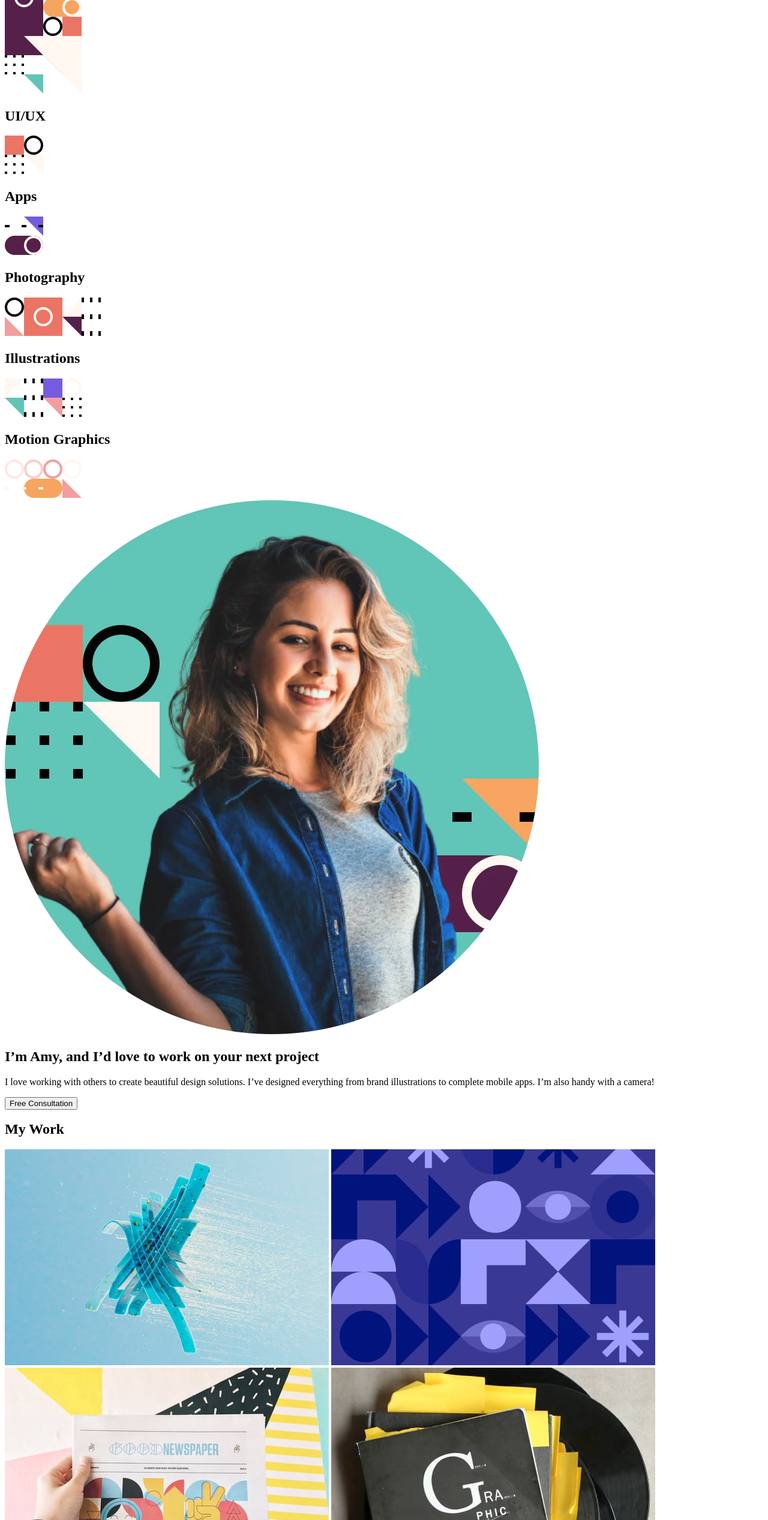
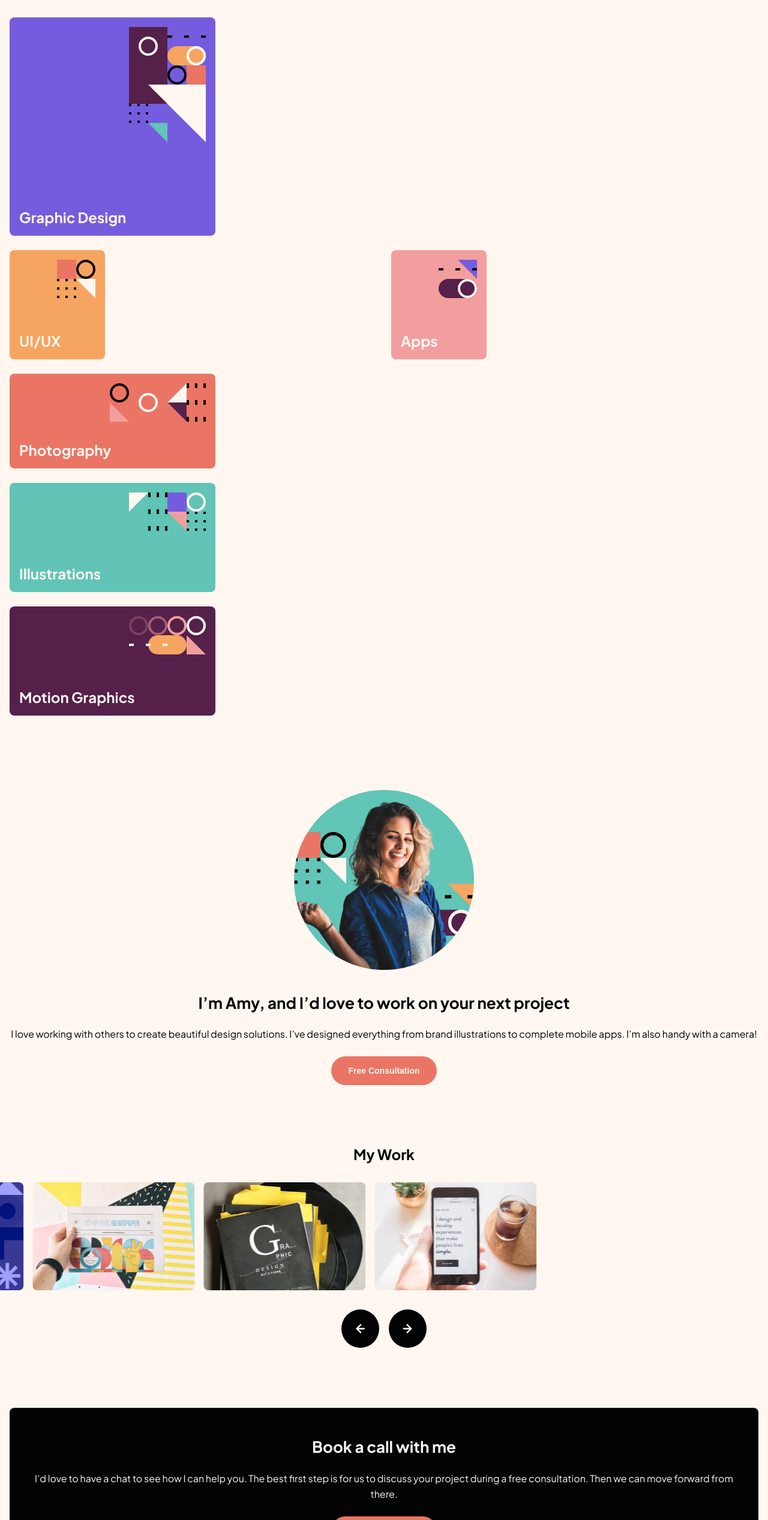
Before and after one commit to JreyIV/frontend-mentor, a plain HTML site: page junior/single-page-design-portfolio/index.html in a window 1280 px wide. Shown: the part 266-2800 px from the top of the page at 60% size. Drawn offline with Linux system fonts and the light colour scheme.

Commit message:
finished mobile view of single page design portfolio challenge
still need to add javascript for works scroller

```diff
--- a/junior/single-page-design-portfolio/index.html
+++ b/junior/single-page-design-portfolio/index.html
@@ -11,6 +11,17 @@
       href="./assets/favicon-32x32.png"
     />
 
+    <!-- css  -->
+    <link rel="stylesheet" href="styles.css" />
+
+    <!-- fonts -->
+    <link rel="preconnect" href="https://fonts.googleapis.com" />
+    <link rel="preconnect" href="https://fonts.gstatic.com" crossorigin />
+    <link
+      href="https://fonts.googleapis.com/css2?family=Plus+Jakarta+Sans:ital,wght@0,200..800;1,200..800&display=swap"
+      rel="stylesheet"
+    />
+
     <title>Frontend Mentor | Single-page design portfolio</title>
   </head>
   <body>
@@ -19,8 +30,12 @@
 
       <!-- nav -->
       <nav>
-        <img src="./assets/logo.svg" alt="logo" />
-        <button class="button black-button">Free Consultation</button>
+        <div>
+          <img src="./assets/logo.svg" alt="logo" />
+        </div>
+        <div>
+          <button class="button black-button">Free Consultation</button>
+        </div>
       </nav>
     </header>
 
@@ -73,13 +88,17 @@
           designed everything from brand illustrations to complete mobile apps.
           I’m also handy with a camera!
         </p>
-        <button class="button orange-button">Free Consultation</button>
+        <div>
+          <button class="button orange-button">Free Consultation</button>
+        </div>
       </div>
     </section>
 
     <!-- work -->
     <section class="work">
-      <h2>My Work</h2>
+      <div class="work-title">
+        <h2>My Work</h2>
+      </div>
       <div class="work-scroller">
         <img src="./assets/image-slide-1.jpg" />
         <img src="./assets/image-slide-2.jpg" />
@@ -106,7 +125,9 @@
           is for us to discuss your project during a free consultation. Then we
           can move forward from there.
         </p>
-        <button class="button orange-button">Free Consultation</button>
+        <div>
+          <button class="button orange-button">Free Consultation</button>
+        </div>
       </div>
     </section>
 
--- /dev/null
+++ b/junior/single-page-design-portfolio/styles.css
@@ -0,0 +1,307 @@
+:root {
+  --ff-primary: "Plus Jakarta Sans", sans-serif;
+
+  --fw-body: 500;
+  --fw-bold: 700;
+
+  --fs-heading-l: 3.5rem;
+  --fs-heading-m: 2.5rem;
+  --fs-heading-s: 2rem;
+  --fs-body: 1.125rem;
+
+  --clr-neutral-200: hsl(28, 100%, 97%);
+  --clr-neutral-400: hsl(30, 5%, 45%);
+  --clr-neutral-600: hsl(0, 0%, 1%);
+
+  --clr-galactic-blue: #755cde;
+  --clr-summer-yellow: #f6a560;
+  --clr-pink: #f39e9e;
+  --clr-light-red: #eb7565;
+  --clr-cyan: #61c4b7;
+  --clr-dark-purple: #552049;
+}
+
+/* css resets */
+
+*,
+*::before,
+*::after {
+  box-sizing: border-box;
+}
+
+img {
+  display: block;
+  max-width: 100%;
+  height: auto;
+}
+
+body {
+  font-family: var(--ff-primary);
+  margin: 0 auto;
+  padding: 0;
+  background-color: #fff7f0;
+  max-width: 1920px;
+}
+
+h1,
+h2 {
+  font-weight: var(--fw-bold);
+}
+
+h1,
+h2,
+h3,
+p,
+span {
+  margin: 0;
+  padding: 0;
+}
+
+button {
+  background: none;
+  border: none;
+  padding: 0;
+  cursor: pointer;
+}
+
+/* homepage button */
+.button-home {
+  position: absolute;
+  top: 1rem;
+  left: 1rem;
+  background-color: white;
+  padding: 0.75rem 1rem;
+  border-radius: 1.5rem;
+  text-decoration: none;
+  color: black;
+  border: 1px solid black;
+  box-shadow: 3px 3px 0 0 rgba(0, 0, 0, 1);
+  z-index: 20;
+}
+
+.button-home:hover {
+  background-color: aliceblue;
+  color: var(--clr-neutral-1000);
+}
+
+/********** nav **********/
+nav,
+footer {
+  display: flex;
+  align-items: center;
+  padding: 1rem;
+  justify-content: space-between;
+}
+
+nav img {
+  width: 48px;
+}
+
+/********* button *********/
+.button {
+  color: var(--clr-neutral-200);
+  font-weight: var(--fw-bold);
+  font-size: 14px;
+  padding: 16px 28px;
+  border: none;
+  border-radius: 1.5rem;
+}
+
+.black-button {
+  background-color: black;
+}
+
+.orange-button {
+  background-color: #eb7565;
+}
+
+/********** Hero **********/
+.hero-text {
+  display: flex;
+  flex-direction: column;
+  text-align: center;
+  align-items: center;
+  padding: 2rem 1rem;
+  gap: 1rem;
+}
+
+.hero-text h1 {
+  font-size: var(--fs-heading-m);
+}
+
+.hero-text p {
+  font-size: var(--fs-body);
+  line-height: 26px;
+  padding: 1rem;
+  max-width: 650px;
+}
+
+/* services grid */
+.services {
+  display: grid;
+  grid-template-areas:
+    "graphic graphic"
+    "uiux apps"
+    "photography photography"
+    "illustrations illustrations"
+    "motion motion";
+  gap: 1.5rem;
+  padding-inline: 1rem;
+  padding-bottom: 124px;
+}
+
+.service-card {
+  position: relative;
+  border-radius: 0.5rem;
+}
+
+.graphic-design {
+  grid-area: graphic;
+  background-color: var(--clr-galactic-blue);
+  width: 343px;
+  height: 364px;
+}
+.ui-ux {
+  grid-area: uiux;
+  background-color: var(--clr-summer-yellow);
+  width: 159px;
+  height: 182px;
+}
+.apps {
+  grid-area: apps;
+  background-color: var(--clr-pink);
+  width: 159px;
+  height: 182px;
+}
+.photography {
+  grid-area: photography;
+  background-color: var(--clr-light-red);
+  width: 343px;
+  height: 158px;
+}
+.illustrations {
+  grid-area: illustrations;
+  background-color: var(--clr-cyan);
+  width: 343px;
+  height: 182px;
+}
+.motion-graphics {
+  grid-area: motion;
+  background-color: var(--clr-dark-purple);
+  width: 343px;
+  height: 182px;
+}
+
+.service-card h2 {
+  position: absolute;
+  color: var(--clr-neutral-200);
+  font-size: 1.5rem;
+  left: 1rem;
+  bottom: 1rem;
+}
+
+.service-card img {
+  position: absolute;
+  top: 1rem;
+  right: 1rem;
+}
+
+/* about */
+
+.about {
+  display: flex;
+  flex-direction: column;
+  justify-content: center;
+  align-items: center;
+  text-align: center;
+  gap: 40px;
+  padding-inline: 1rem;
+  padding-bottom: 100px;
+}
+
+.about img {
+  width: 300px;
+}
+
+.about-text {
+  display: flex;
+  flex-direction: column;
+  gap: 1.5rem;
+}
+
+.about-text h2 {
+  font-size: 26px;
+  line-height: 30px;
+}
+
+.about-text {
+  line-height: 26px;
+}
+
+/* work */
+.work {
+  display: flex;
+  flex-direction: column;
+  align-items: center;
+  gap: 2rem;
+  overflow: hidden;
+  padding-bottom: 100px;
+}
+
+.work-title {
+  display: flex;
+  justify-content: center;
+}
+
+.work-scroller {
+  display: flex;
+  gap: 15px;
+}
+
+.work-scroller > img {
+  width: 270px;
+  height: 180px;
+  border-radius: 0.5rem;
+  transform: translateX(-191%);
+}
+
+.arrow-buttons {
+  display: flex;
+  gap: 1rem;
+}
+
+.arrow-button {
+  background-color: var(--clr-neutral-600);
+  padding: 1.5rem;
+  border: none;
+  border-radius: 50%;
+}
+
+/* cta */
+
+.cta {
+  padding-inline: 1rem;
+  padding-bottom: 40px;
+}
+
+.cta-box {
+  display: flex;
+  flex-direction: column;
+  align-items: center;
+  text-align: center;
+  gap: 1.5rem;
+  background-color: var(--clr-neutral-600);
+  color: var(--clr-neutral-200);
+  padding: 3rem 1.5rem;
+  border-radius: 0.5rem;
+}
+
+.cta-box h2 {
+  font-size: 26px;
+}
+
+.cta-box p {
+  font-size: 1rem;
+  line-height: 26px;
+  padding-inline: 1rem;
+}
```
